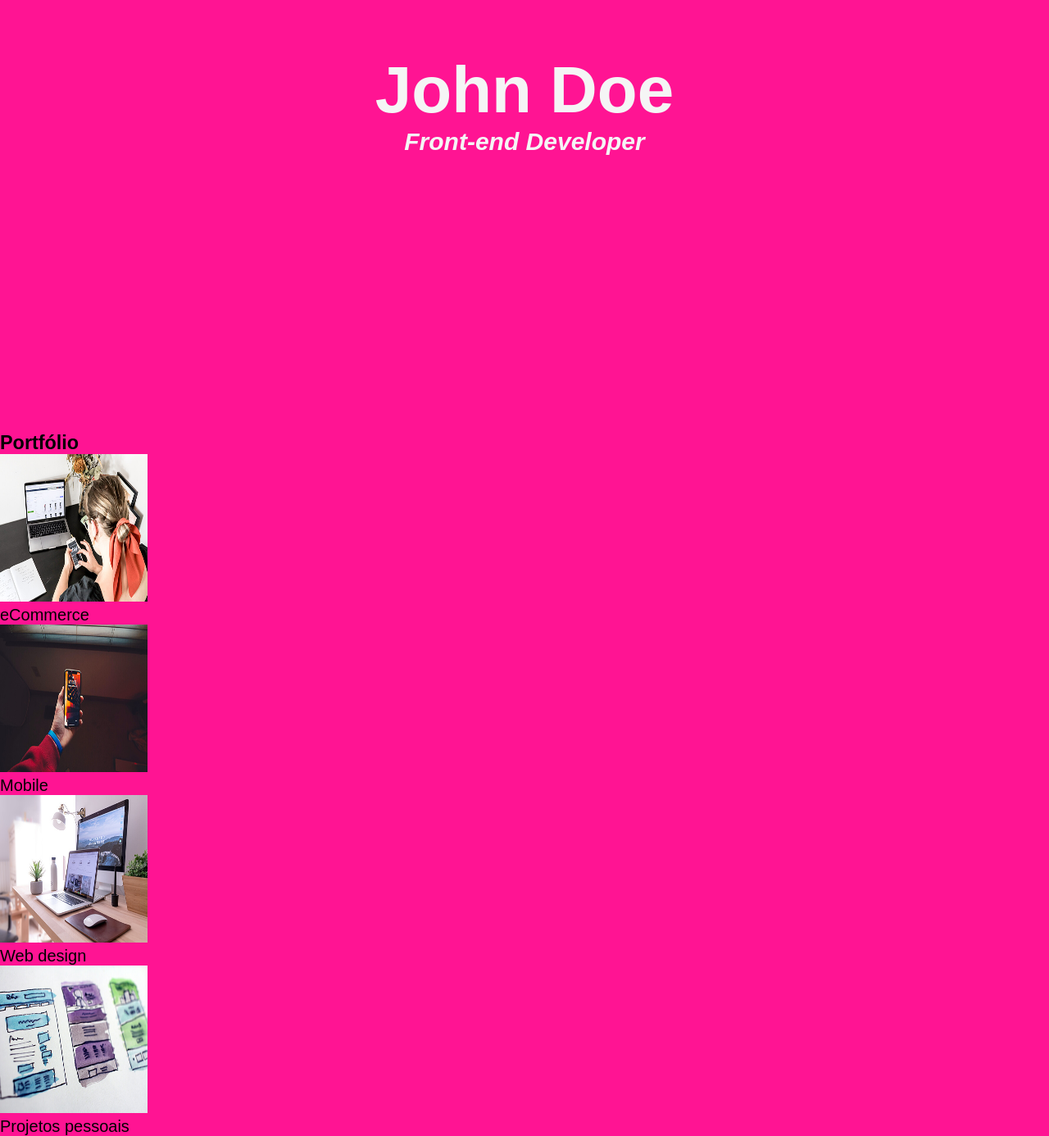
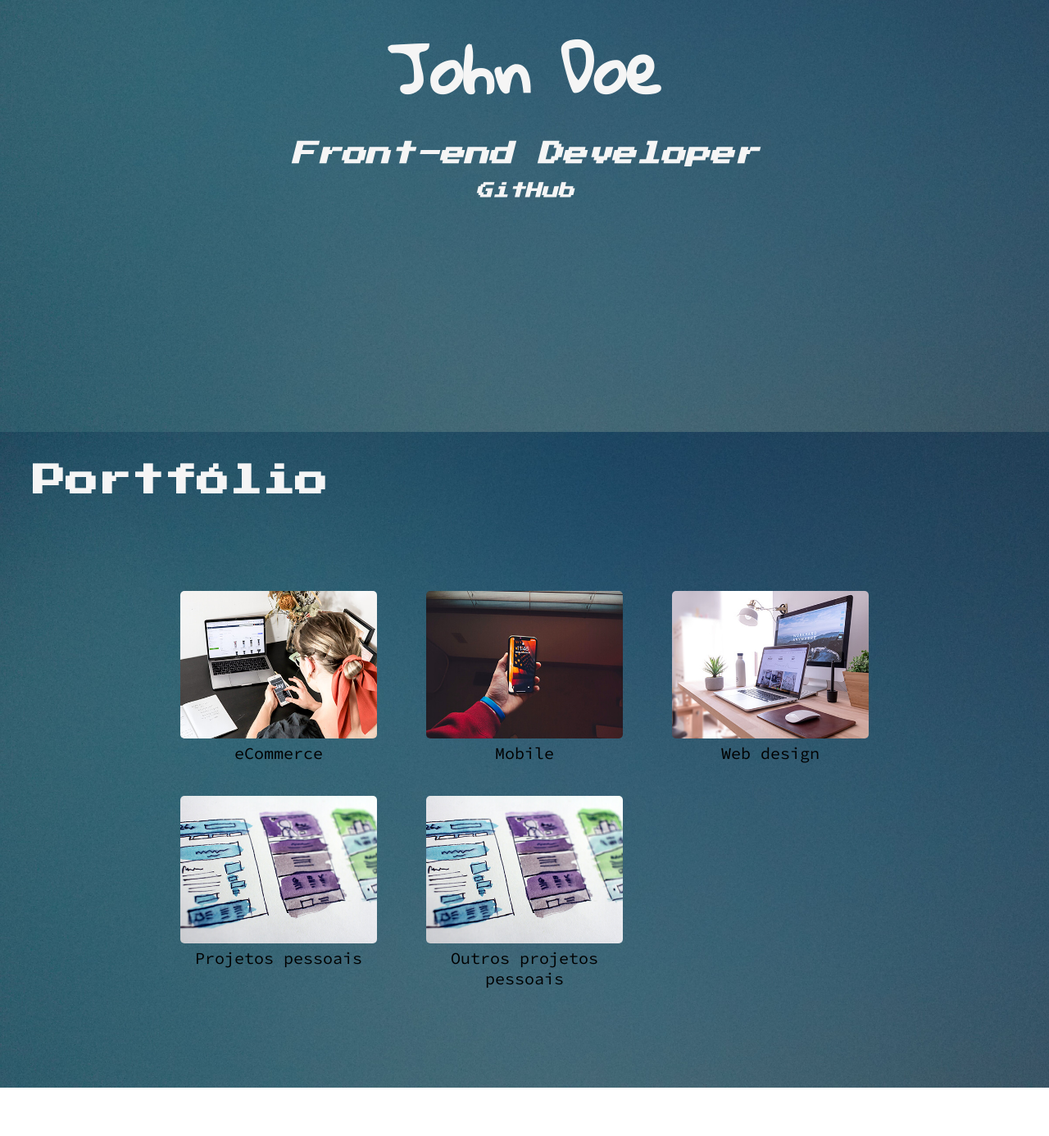
Before and after one commit to juscelinodjj/imersao-hipsters-css-alura, a plain HTML site: page index.html in a window 1280 px wide. Shown: the part 273-1659 px from the top of the page at 82% size. After the commit the page ends 1600 px from the top, so only its background shows below. Drawn offline with Linux system fonts and the light colour scheme.

Commit message:
Aula 3 concluída

```diff
--- a/assets/css/style.css
+++ b/assets/css/style.css
@@ -7,7 +7,7 @@
 body {
   background-image: url('../img/fundo.jpg');
   background-size: auto 100vh;
-  font-family: Arial;
+  font-family: 'Source Code Pro', monospace;
   font-size: 12px;
   height: 100vh;
 }
@@ -26,8 +26,6 @@ body {
 
 @media (min-width: 1200px) {
   body {
-    background-color: deeppink;
-    background-image: none;
     font-size: 20px;
   }
 }
@@ -73,14 +71,55 @@ header {
 }
 
 .site-subtitle {
+  font-family: 'Press Start 2P', cursive;
   font-style: italic;
+  line-height: 1.8em;
 }
 
 .site-title {
+  font-family: 'Gloria Hallelujah', cursive;
   font-size: 4em;
 }
 
+.portfolio {
+  height: 100vh;
+  padding: 2em;
+}
+
+.portfolio h3 {
+  color: whitesmoke;
+  font-family: 'Press Start 2P', cursive;
+  font-size: 2em;
+  margin-bottom: 1.5em;
+}
+
+.portfolio .grid {
+  display: grid;
+  gap: 2em;
+}
+
+@media (min-width: 560px) {
+  .portfolio .grid {
+    grid-template-columns: 240px 240px;
+  }
+}
+
+@media (min-width: 880px) {
+  .portfolio .grid {
+    align-content: center;
+    grid-template-columns: repeat(3, 260px);
+    height: calc(100vh - 8em - 48px);
+    justify-content: center;
+  }
+}
+
+.portfolio figure {
+  text-align: center;
+}
+
 .img-portfolio {
+  border-radius: 5px;
   height: 180px;
-  width: 180px;
+  object-fit: cover;
+  width: 240px;
 }
--- a/index.html
+++ b/index.html
@@ -5,6 +5,10 @@
     <meta name="viewport" content="width=device-width, initial-scale=1.0">
     <title>Imersão Hipsters CSS | Alura</title>
     <link rel="stylesheet" href="assets/css/style.css">
+    <link rel="preconnect" href="https://fonts.googleapis.com">
+    <link rel="preconnect" href="https://fonts.gstatic.com" crossorigin>
+    <link href="https://fonts.googleapis.com/css2?family=Gloria+Hallelujah&family=Press+Start+2P&family=Source+Code+Pro&display=swap"
+	rel="stylesheet">
   </head>
   <body>
     <header>
@@ -18,10 +22,12 @@
       <div>
         <h1 class="site-title">John Doe</h1>
         <h2 class="site-subtitle">Front-end Developer</h2>
+        <h4 class="site-subtitle">GitHub</h4>
       </div>
     </header>
-    <section>
+    <section class="portfolio">
       <h3>Portfólio</h3>
+      <div class="grid">
         <figure>
           <img class="img-portfolio" src="assets/img/ecommerce-creditos-s-o-c-i-a-l-c-u-t-unsplash.jpg" alt="eCommerce">
           <figcaption>eCommerce</figcaption>
@@ -38,6 +44,11 @@
           <img class="img-portfolio" src="assets/img/projpessoais-creditos-hal-gatewood-unsplash.jpg" alt="Projetos pessoais">
           <figcaption>Projetos pessoais</figcaption>
         </figure>
+        <figure>
+          <img class="img-portfolio" src="assets/img/projpessoais-creditos-hal-gatewood-unsplash.jpg" alt="Outros projetos pessoais">
+          <figcaption>Outros projetos pessoais</figcaption>
+        </figure>
+      </div>
     </section>
     <script src="assets/js/script.js"></script>
   </body>
```
Also changed, not shown: 1 other file. Lines whose indentation alone changed are shown as unchanged.
